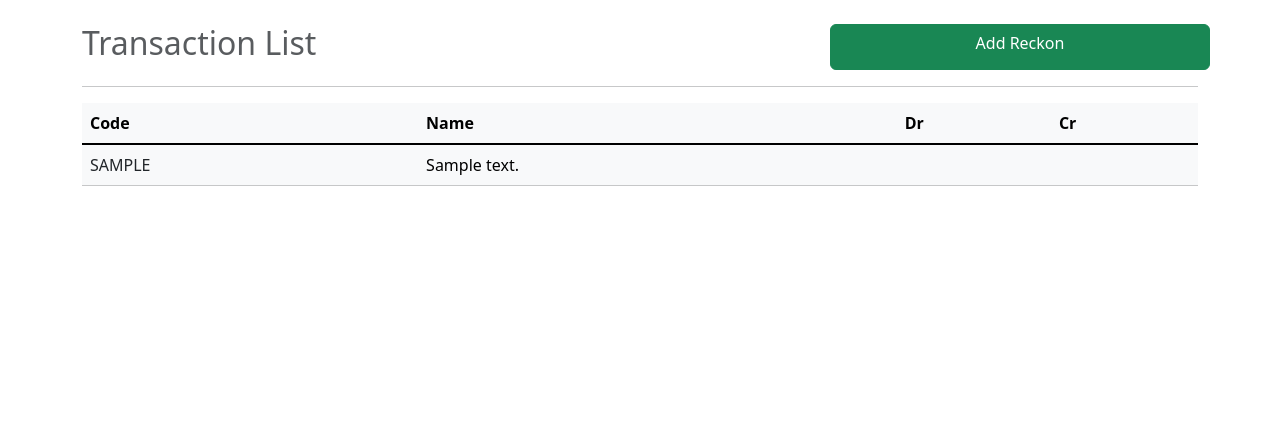
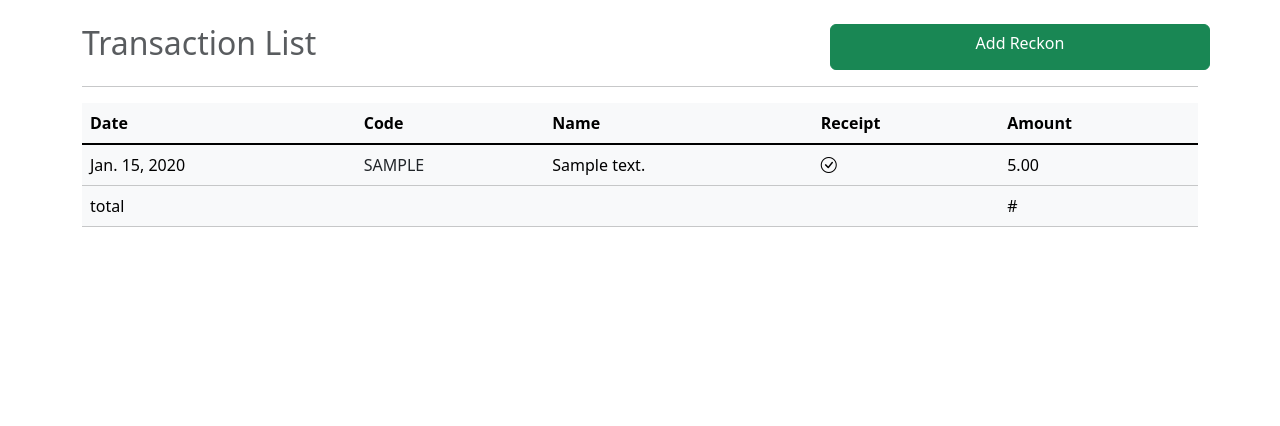
Before and after one commit to Thee5176/Django_FastReckon, a Django app: page /journals/transactions/ in a window 1280 px wide. Shown: the part 80-506 px from the top of the page. Run offline with Django 5.2, Linux system fonts and the light colour scheme; a user stored in the database is signed in; tables that the repository leaves empty hold one stand-in row (values such as "Sample post"); parts of the project's set-up code (start-up, migrations or seed data) failed here and were passed over.

Commit message:
Finalize journals app MVP

```diff
--- a/journals/admin.py
+++ b/journals/admin.py
@@ -10,7 +10,7 @@ class TransactionAdmin(admin.ModelAdmin):
     fieldsets = (
         (None, {
             "fields": (
-                ['description','date']
+                ["book","date","intra_month_ref","description","shop","slug","recorder"]
             ),
         }),
     )
--- a/journals/forms.py
+++ b/journals/forms.py
@@ -6,7 +6,7 @@ from .models import Transaction, Entry
 class TransactionForm(forms.ModelForm):
     class Meta:
         model = Transaction
-        fields = ["date","book","description","has_receipt"]
+        fields = ["date","book","description","shop","has_receipt"]
         widgets = {
             'date': forms.TextInput(attrs={'class':'datepicker'})
         }
@@ -16,3 +16,4 @@ class EntryForm(forms.ModelForm):
         fields = ["code","entry_type", "amount"]
 
 EntryFormSet = modelformset_factory(Entry, form=EntryForm, extra=2)
+EntryFormSet_update = modelformset_factory(Entry, form=EntryForm, extra=0)
--- a/journals/mixins.py
+++ b/journals/mixins.py
@@ -58,4 +58,4 @@ class TransactionFormValidator:
         """Check if the list of 'entries' (imported context) are Dr/Cr balanced."""
         total_debits = sum(entry.amount for entry in entries if entry.entry_type == 1)
         total_credits = sum(entry.amount for entry in entries if entry.entry_type == 2)
-        return total_debits == total_credits != 0
+        return total_debits == total_credits
--- a/journals/models.py
+++ b/journals/models.py
@@ -8,6 +8,11 @@ from acc_codes.models import Account, AccountLevel3
 from acc_books.models import Book
 
 class Transaction(models.Model):
+    SHOPNAME = {
+        1:"まいばすけっと",
+        2:"OK",
+    }
+
     book = models.ForeignKey(
         Book,
         related_name ="transactions",
@@ -15,9 +20,10 @@ class Transaction(models.Model):
     )
     date = models.DateField()
     intra_month_ref = models.IntegerField(blank=True)
-    description = models.TextField()
+    description = models.TextField() #TODO : Auto Generate
     slug = models.SlugField(unique=True, max_length=9)
     has_receipt = models.BooleanField(default=False)
+    shop = models.IntegerField(choices=SHOPNAME, null=True, blank=True)
     #Meta
     recorder = models.ForeignKey(settings.AUTH_USER_MODEL, on_delete=models.CASCADE)
     created_at = models.DateTimeField(auto_now_add=True)
@@ -29,6 +35,12 @@ class Transaction(models.Model):
         constraints = [
             models.UniqueConstraint(fields=['date','intra_month_ref'], name='unique_intra_month_ref')
         ]
+
+    def auto_narration(self):
+        pass
+        # self.description = f"Being {dr_account} {action_kw} by {cr_account}."
+        #dr/cr_account might be in list
+        #action_kw is determine by combination of account
 
     def save(self, *args, **kwargs):
         """
@@ -51,6 +63,12 @@ class Transaction(models.Model):
             self.slug = slugify(f"{book}{formatted_date}-{ref}")
 
         super().save(*args, **kwargs)
+
+    def total_amount(self):
+        total = 0
+        for entry in self.entries.all():
+            total += entry.amount
+        return total/2
 
     def get_absolute_url(self):
         return reverse("transaction_detail", kwargs={"slug": self.slug})
--- a/journals/views.py
+++ b/journals/views.py
@@ -4,7 +4,7 @@ from django.views.generic import ListView, DetailView, FormView
 from django.views.generic.detail import SingleObjectMixin
 from django.views.generic.edit import CreateView, UpdateView, DeleteView
 
-from .forms import TransactionForm, EntryFormSet
+from .forms import TransactionForm, EntryFormSet, EntryFormSet_update
 from .mixins import TransactionFormValidator
 from .models import Transaction, Entry
 
@@ -41,7 +41,7 @@ class TransactionUpdateView(LoginRequiredMixin, UserPassesTestMixin, Transaction
     def get_context_data(self, **kwargs):
         context = super().get_context_data(**kwargs)
         transaction = self.get_object()
-        context["entry_formset"] = EntryFormSet(queryset=Entry.objects.filter(transaction=transaction))
+        context["entry_formset"] = EntryFormSet_update(queryset=Entry.objects.filter(transaction=transaction))
         context["view_name"] = "Update"
         return context
 
--- a/templates/acc_books/book_list.html
+++ b/templates/acc_books/book_list.html
@@ -19,6 +19,7 @@
                     <th>Abbreviation</th>
                     <th>Name</th>
                     <th>Guideline</th>
+                    <th>#Records</th>
                 </tr>
             </thead>
             {% for book in book_list %}
@@ -33,6 +34,7 @@
                     </td>
                     <td>{{ book.name }}</td>
                     <td>{{ book.guideline }}</td>
+                    <td>{{ book.record_count }}</td>
                 </tr>
             </tbody>
             {% empty %}
--- a/templates/acc_codes/account_list.html
+++ b/templates/acc_codes/account_list.html
@@ -19,7 +19,7 @@
                     <th>Code</th>
                     <th>Name</th>
                     <th>Record Count</th>
-                    <th>Last Transaction</th>
+                    <th>Balance</th>
                 </tr>
             </thead>
             {% for account in account_list %}
@@ -33,8 +33,8 @@
                         </a>
                     </td>
                     <td>{{ account.name }}</td>
-                    <td>#</td>
-                    <td>#</td>
+                    <td>{{ account.record_count }}</td>
+                    <td>{{ account.balance }}</td>
                 </tr>
             </tbody>
             {% empty %}
--- a/templates/journals/transaction_list.html
+++ b/templates/journals/transaction_list.html
@@ -17,10 +17,11 @@
         >
             <thead class="table-light">
                 <tr>
+                    <th>Date</th>
                     <th>Code</th>
                     <th>Name</th>
-                    <th>Dr</th>
-                    <th>Cr</th>
+                    <th>Receipt</th>
+                    <th>Amount</th>
                 </tr>
             </thead>
             {% for transaction in transaction_list %}
@@ -28,29 +29,32 @@
                 <tr
                 class="table-{{ transaction.entries.account.color_code }} position-relative"
                 >
-                    <td scope="row">
+                    <td>{{ transaction.date }}</td>
+                    <td>
                         <a href="{% url "transaction_detail" transaction.slug %}" class="stretched-link text-decoration-none text-uppercase text-dark">
                             {{ transaction.slug }}
                         </a>
                     </td>
                     <td>{{ transaction.description }}</td>
-                    <td>{{ entries. }}</td>
-                    <td>{{ account }}</td>
+                    <td>{% if transaction.has_receipt %}<i class="bi bi-check-circle success"></i>{% else %}<i class="bi bi-dash-circle-dotted"></i>{% endif %}</td>
+                    <td>{{ transaction.total_amount }}</td>
                 </tr>
             </tbody>
             {% empty %}
             <tbody class="table-group-divider">
                 <tr
-                    class="table-light"
+                class="table-light"
                 >
-                    <td scope="row">-</td>
-                    <td>-</td>
-                    <td>-</td>
-                    <td>-</td>
+                <td colspan=6 class='text-danger'>No Transaction in record</td>
+            </tr>
+            </tbody>
+            {% endfor %}
+            <tfoot>
+                <tr>
+                    <td colspan=4>total</td>
+                    <td>#</td>
                 </tr>
-            </tbody>
-            <p class='text-danger'>No Transaction in record</p>
-            {% endfor %}
+            </tfoot>
         </table>
     </div>
 {% endblock content %}
```
Also changed, not shown: acc_books/models.py (+4 -3 lines), acc_codes/models.py (+19 -4 lines), acc_books/migrations/0002_remove_book_record_count.py (added), acc_books/migrations/0003_book_currency_sign.py (added), journals/migrations/0003_transaction_shop.py (added).
